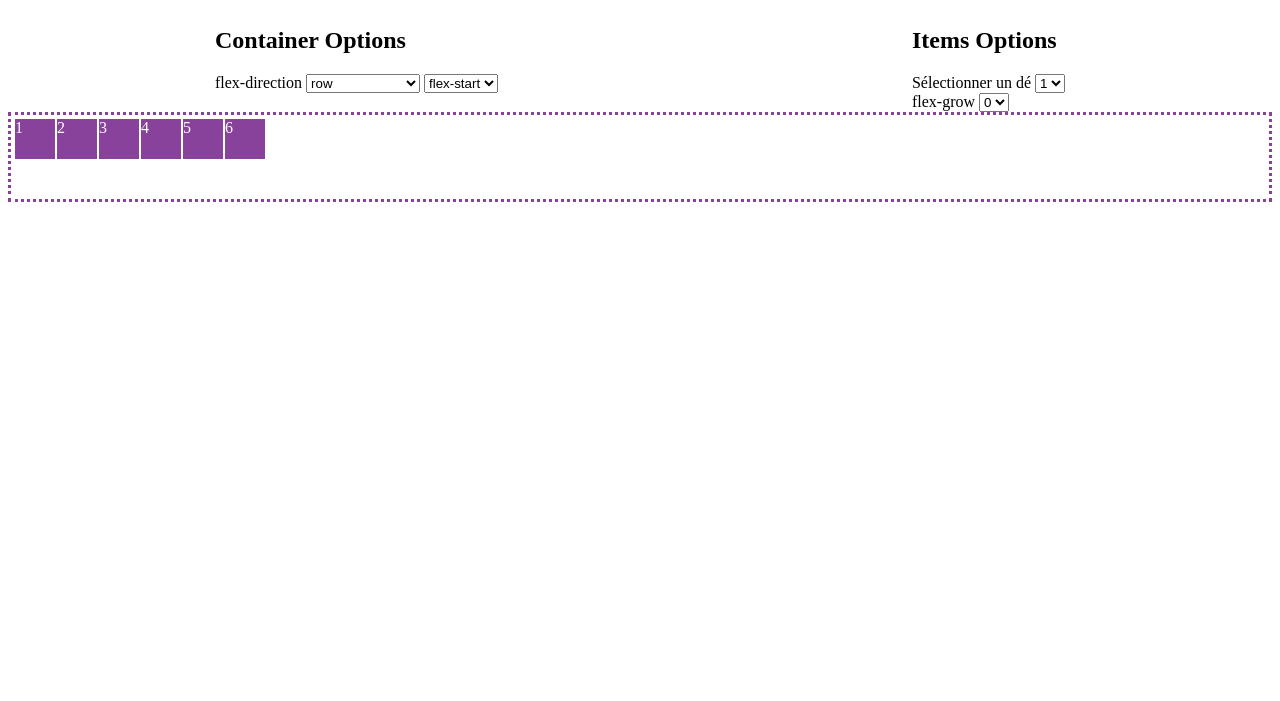
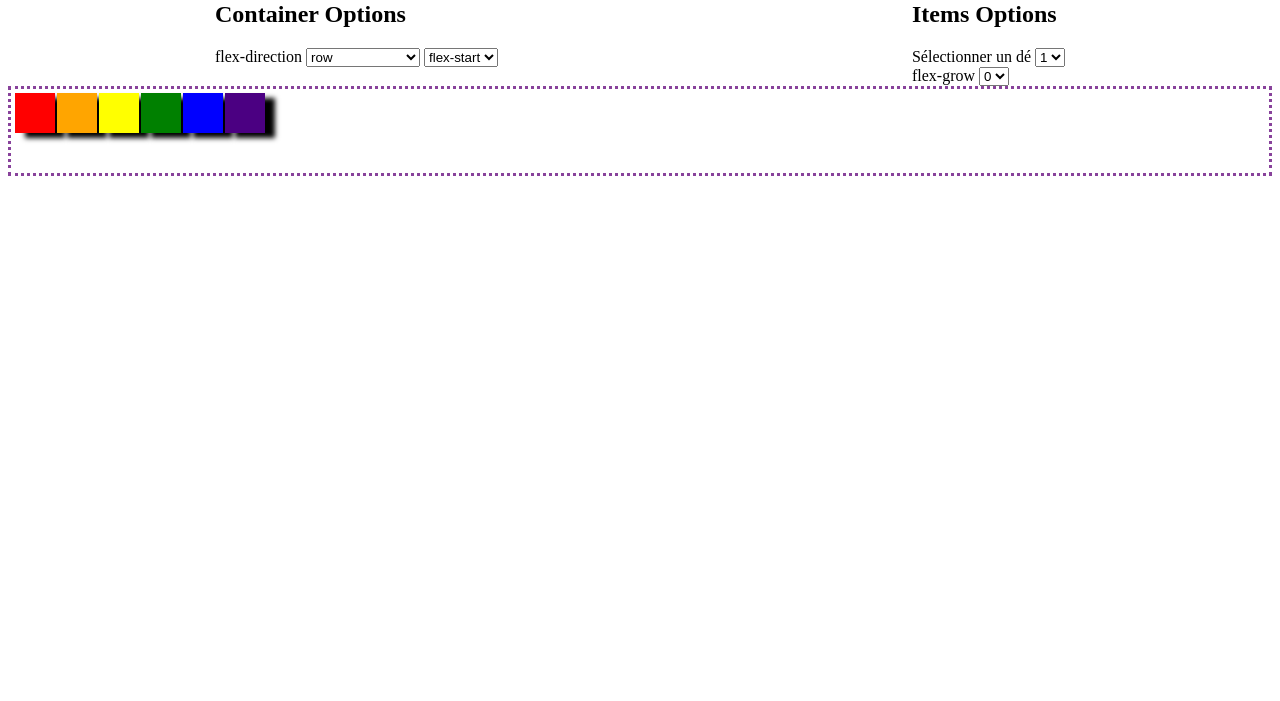
Before and after one commit to Carole1975/ProjetFlex, a plain HTML site: page index.html in a window 1280 px wide. Shown: the part 99-800 px from the top of the page. Drawn offline with nearby package versions, Linux system fonts and the light colour scheme.

Commit message:
modif couleur

```diff
--- a/index.html
+++ b/index.html
@@ -1,4 +1,4 @@
-.<!DOCTYPE html>
+<!DOCTYPE html>
 <html>
 <head>
 	<meta charset="utf-8">
@@ -51,40 +51,19 @@
 </div>
 
 <div class="flex-container">
-	<div class="de flex-item">1</div>
-	<div class="de flex-item">2</div>
-	<div class="de flex-item">3</div>
-	<div class="de flex-item">4</div>
-	<div class="de flex-item">5</div>
-	<div class="de flex-item">6</div>
+	<div class="de rouge"></div>
+	<div class="de orange"></div>
+	<div class="de jaune"></div>
+	<div class="de vert"></div>
+	<div class="de bleu"></div>
+	<div class="de indigo"></div>
 </div>
 
 
 <script   src="https://code.jquery.com/jquery-3.1.1.min.js"   integrity="sha256-hVVnYaiADRTO2PzUGmuLJr8BLUSjGIZsDYGmIJLv2b8="   crossorigin="anonymous"></script>
 <script type="text/javascript">
 
-	$(document).ready(function(){
-		// changer les valeurs des propriétés du container
-		// propriété flex-direction
-		$('#changerDirection').change(function(){
-			var directionAAppliquer = $('#changerDirection').val();
-			$('.flex-container').css('flex-direction', directionAAppliquer);
-		});
-		// propriété align-items
-		$('#changerAlignItems').change(function(){
-			var alignItemAAppliquer = $('#changerAlignItems').val();
-			$('.flex-container').css('align-items', alignItemAAppliquer);
-		});
 
-		// changer les valeurs des propriétés des items
-		// propriété flex-grow
-		$('#changerFlexGrow').change(function(){
-			var flexGrowAAppliquer = $('#changerFlexGrow').val();
-			var deSelectionne = $('#selectionnerDe').val();
-			console.log('appliquer une valeur flex-grow de ' + flexGrowAAppliquer + 'au dé n°' + deSelectionne);
-			$('.flex-container > div:nth-child(' + deSelectionne + ')').css('flex-grow', flexGrowAAppliquer);
-		});
-	});
 </script>
 </body>
 </html>
--- a/style.css
+++ b/style.css
@@ -4,14 +4,36 @@
 	min-height: 80px;
 	padding: 2px;
 	border: 3px dotted #88429b;
+
 }
-.flex-item{}
+div.rouge{
+	background-color: #FF0000;
+}
+div.orange{
+	background-color: #FFA500;
+}
+div.jaune{
+	background-color: #FFFF00;
+}
+div.vert{
+	background-color: #008000;
+}
+div.bleu{
+	background-color: #0000FF;
+}
+div.indigo{
+	background-color: #4B0082;
+}
 .de {
 	background-color: #88429b;
 	color: white;
 	width: 40px;
 	height: 40px;
 	margin: 2px 0 2px 2px;
+	/*box-shadow: 0 2px 6px rgba(0, 0, 0, .8);*/
+	box-shadow: 10px 5px 5px black
+
+
 }
 .options{
 	display: flex;
```
